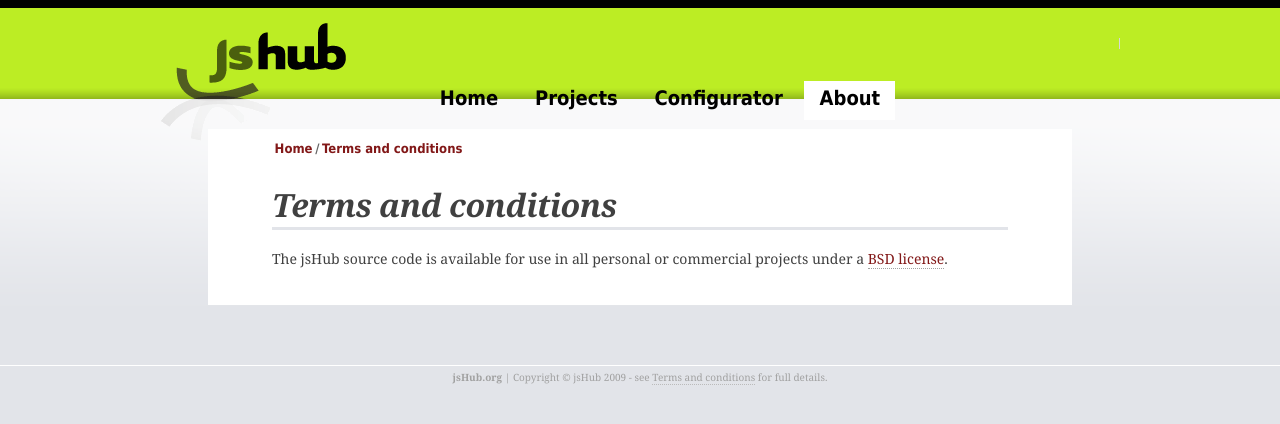
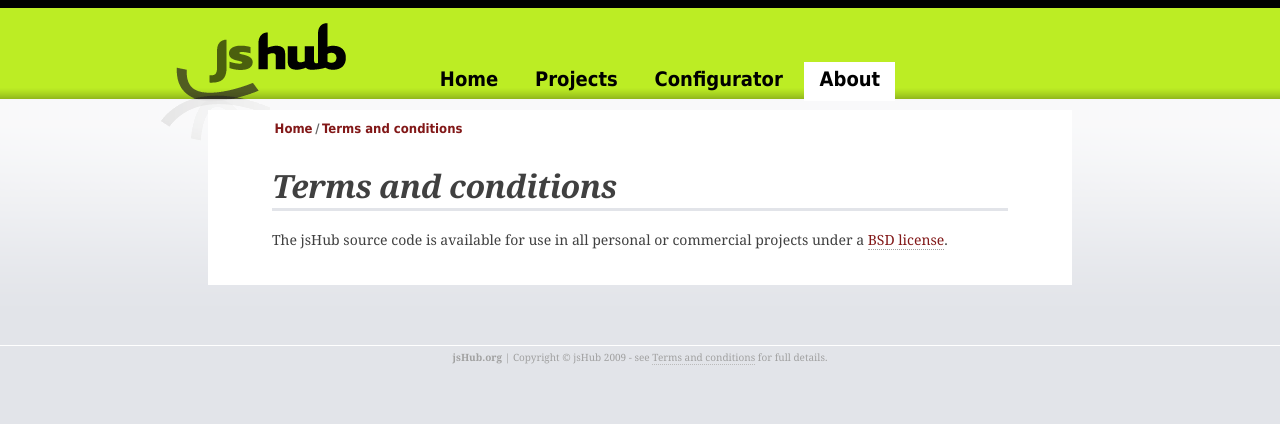
Before and after one commit to jshub/jshub.github.com, a Jekyll site: the page built from legal/index.markdown, in a window 1280 px wide. Shown: the top 424 px of the page. Built offline with Jekyll 4.4.1, drawn with Linux system fonts in a browser that asks for light colours.

Commit message:
Keep metanav so that tab height is consitent across apps

```diff
--- a/_includes/banner.html
+++ b/_includes/banner.html
@@ -7,11 +7,7 @@
   <div id="header">
     <a id="logo" href="/" name="logo"><img src="/images/theme/logo_jshub_with_mark.png" alt=""></a>
   </div>
-  <div id="metanav" class="nav">&nbsp;
-    <ul>
-      <li>&nbsp;</li>
-    </ul>
-  </div>
+  <div id="metanav" class="nav"></div>
 </div>
 
 <div id="sitenav" class="nav">
--- a/stylesheets/trac.css
+++ b/stylesheets/trac.css
@@ -243,6 +243,7 @@
 #metanav {
   position: relative;
   top: -105px;
+  height: 10px;
 }
 #metanav ul {
   font: normal 10px 'Tahoma',verdana,'Bitstream Vera Sans',helvetica,arial,sans-serif;
@@ -250,7 +251,7 @@
   color: #000;
 }
 #metanav li {
-  /* border-right: 1px solid #000; */
+  border-right: 1px solid #000;
 }
 #metanav li.first {
   color: #688218;
```
